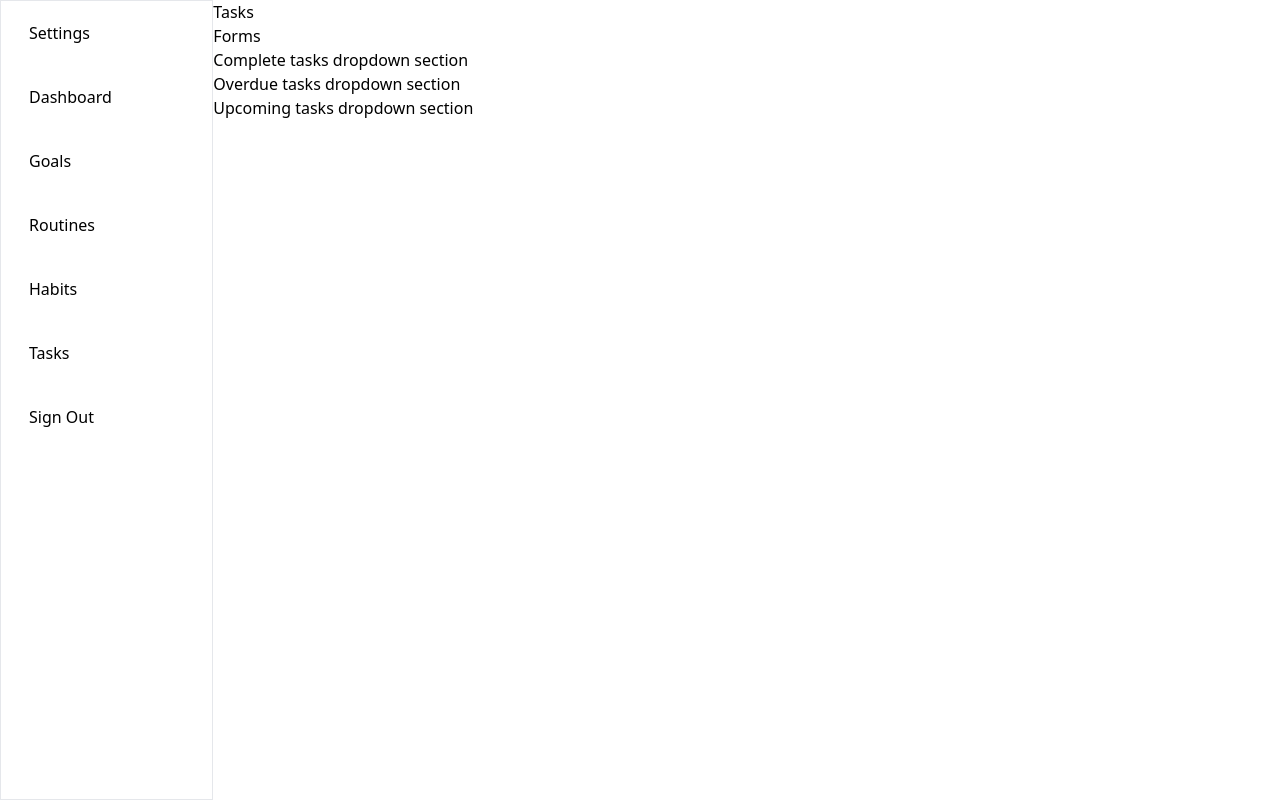
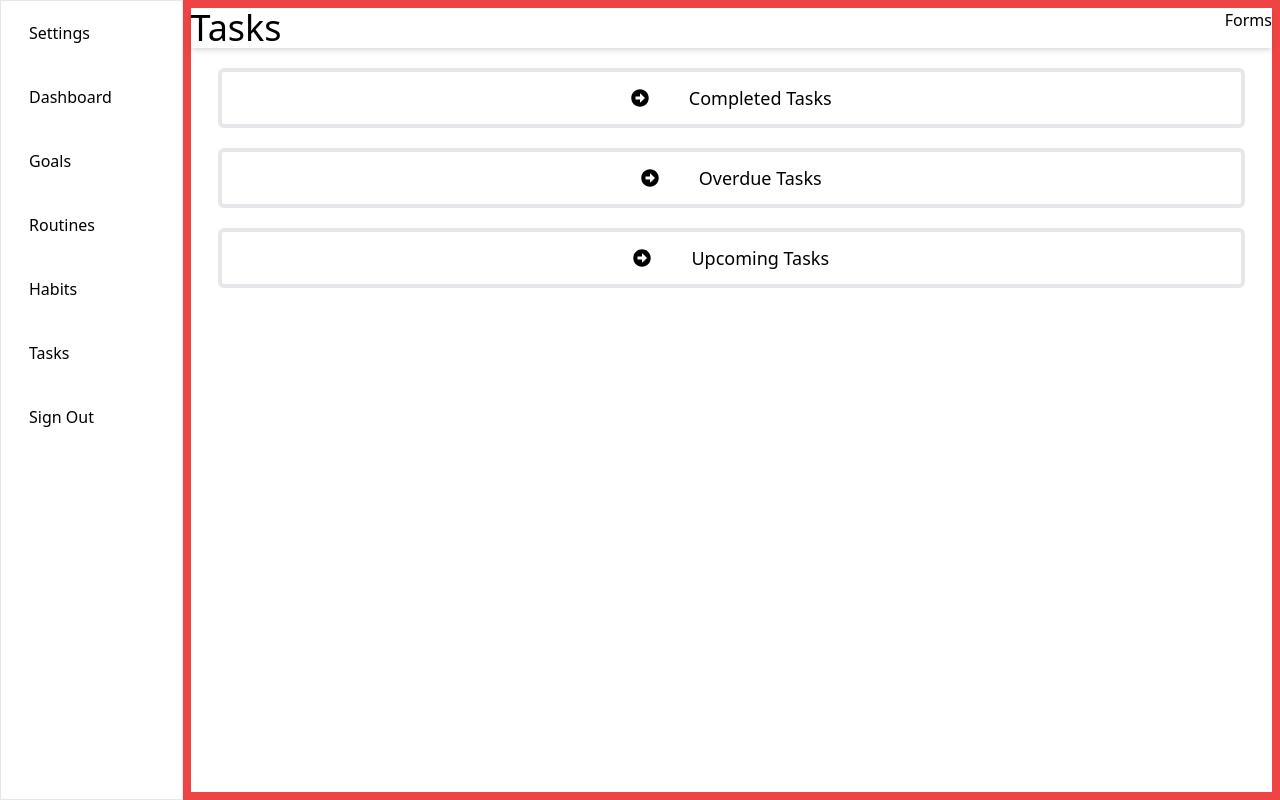
Before and after one commit to TylerP99/life-manager, a React (Create React App) app in the folder frontend/: page /dashboard/tasks in a window 1280 px wide. Built offline with nearby package versions, Linux system fonts and the light colour scheme.

Commit message:
Task page extension and styling

```diff
--- a/frontend/src/layouts/AppLayout.jsx
+++ b/frontend/src/layouts/AppLayout.jsx
@@ -1,8 +1,9 @@
-import React from 'react';
+import {useState} from 'react';
 
 import {Outlet, NavLink} from "react-router-dom";
 
 function AppLayout() {
+
     return (
         <section className='flex'>
             <section className='h-screen w-1/6'>
@@ -18,7 +19,6 @@ function AppLayout() {
             </section>
             <Outlet/>
         </section>
-
     )
 }
 
--- a/frontend/src/pages/app/Tasks.jsx
+++ b/frontend/src/pages/app/Tasks.jsx
@@ -1,25 +1,83 @@
-import React from 'react'
+import {useState} from 'react'
+
+import {FaArrowAltCircleRight, FaArrowAltCircleDown} from "react-icons/fa";
 
 function Tasks() {
 
-  const completeTasks = [
+  const [completeDropdownOpen, setCompleteDropdownOpen] = useState(false);
+  const [overdueDropdownOpen, setOverdueDropdownOpen] = useState(false);
+  const [incompleteDropdownOpen, setIncompleteDropdownOpen] = useState(false);
 
-  ];
-
-  const overdueTasks = [];
-
-  const incompleteTasks = [];
+  const toggleComplete = () => setCompleteDropdownOpen(!completeDropdownOpen);
+  const toggleOverdue = () => setOverdueDropdownOpen(!overdueDropdownOpen);
+  const toggleIncomplete = () => setIncompleteDropdownOpen(!incompleteDropdownOpen);
 
   return (
-    <div>
-      <h1>Tasks</h1>
+    <div className='w-full border-8 border-red-500'>
+      <header
+      className='flex flex-col mb-5 shadow-md md:flex-row'
+      >
+        <h1
+        className="w-full text-4xl"
+        >
+          Tasks
+        </h1>
+        <section>
+          <section>Forms</section>
+        </section>
+      </header>
       <section>
-        <section>Forms</section>
-      </section>
-      <section>
-        <section>Complete tasks dropdown section</section>
-        <section>Overdue tasks dropdown section</section>
-        <section>Upcoming tasks dropdown section</section>
+        <section
+        className="mb-5 text-lg"
+        >
+          <section
+          className="flex justify-center items-center gap-10 border-4 rounded-md mx-auto py-3 cursor-pointer w-[95%]"
+          onClick={toggleComplete}
+          >
+            <div>
+              {completeDropdownOpen ?
+              <FaArrowAltCircleDown />
+              :
+              <FaArrowAltCircleRight />
+              }
+            </div>
+            Completed Tasks
+          </section>
+        </section>
+        <section
+        className="mb-5 text-lg"
+        >
+          <section
+            className="flex justify-center items-center gap-10 border-4 rounded-md mx-auto py-3 cursor-pointer w-[95%]"
+            onClick={toggleOverdue}
+            >
+              <div>
+                {overdueDropdownOpen ?
+                <FaArrowAltCircleDown />
+                :
+                <FaArrowAltCircleRight />
+                }
+              </div>
+              Overdue Tasks
+            </section>
+          </section>
+        <section
+        className="mb-5 text-lg"
+        >
+          <section
+            className="flex justify-center items-center gap-10 border-4 rounded-md mx-auto py-3 cursor-pointer w-[95%]"
+            onClick={toggleIncomplete}
+            >
+              <div>
+                {incompleteDropdownOpen ?
+                <FaArrowAltCircleDown />
+                :
+                <FaArrowAltCircleRight />
+                }
+              </div>
+              Upcoming Tasks
+            </section>
+        </section>
       </section>
     </div>
   )
--- a/frontend/tailwind.config.js
+++ b/frontend/tailwind.config.js
@@ -2,7 +2,17 @@
 module.exports = {
   content: ["./src/**/*.{js,jsx}"],
   theme: {
-    extend: {},
+    screens: {
+      sm: "480px",
+      md: "768px",
+      lg: "976px",
+      xl: "1440px",
+    },
+    extend: {
+      colors: {
+
+      }
+    },
   },
   plugins: [],
 }
```
Lines whose indentation alone changed are shown as unchanged.
